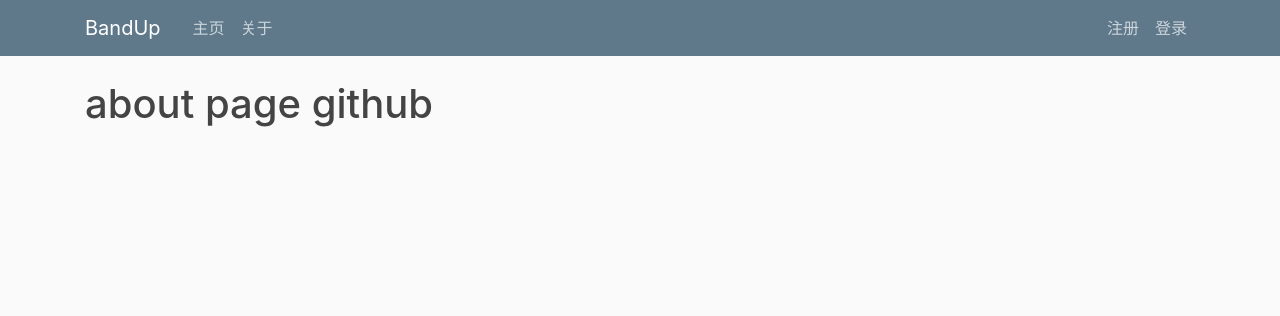
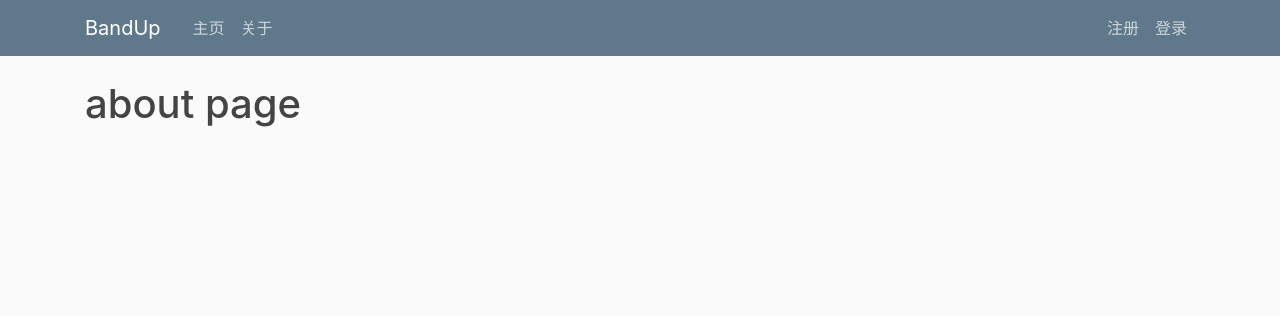
Before and after one commit to ivandrew05/bandup, a Django app: page /about/ in a window 1280 px wide. Shown: the top 316 px of the page. Run offline with Django 3.2, Linux system fonts and the light colour scheme; some libraries are stand-ins or nearby versions.

Commit message:
Your comment

```diff
--- a/myapp/templates/myapp/about.html
+++ b/myapp/templates/myapp/about.html
@@ -2,6 +2,6 @@
 
 {%block content%}
 
-<h1>about page github</h1>
+<h1>about page</h1>
 
 {% endblock content %}
```
